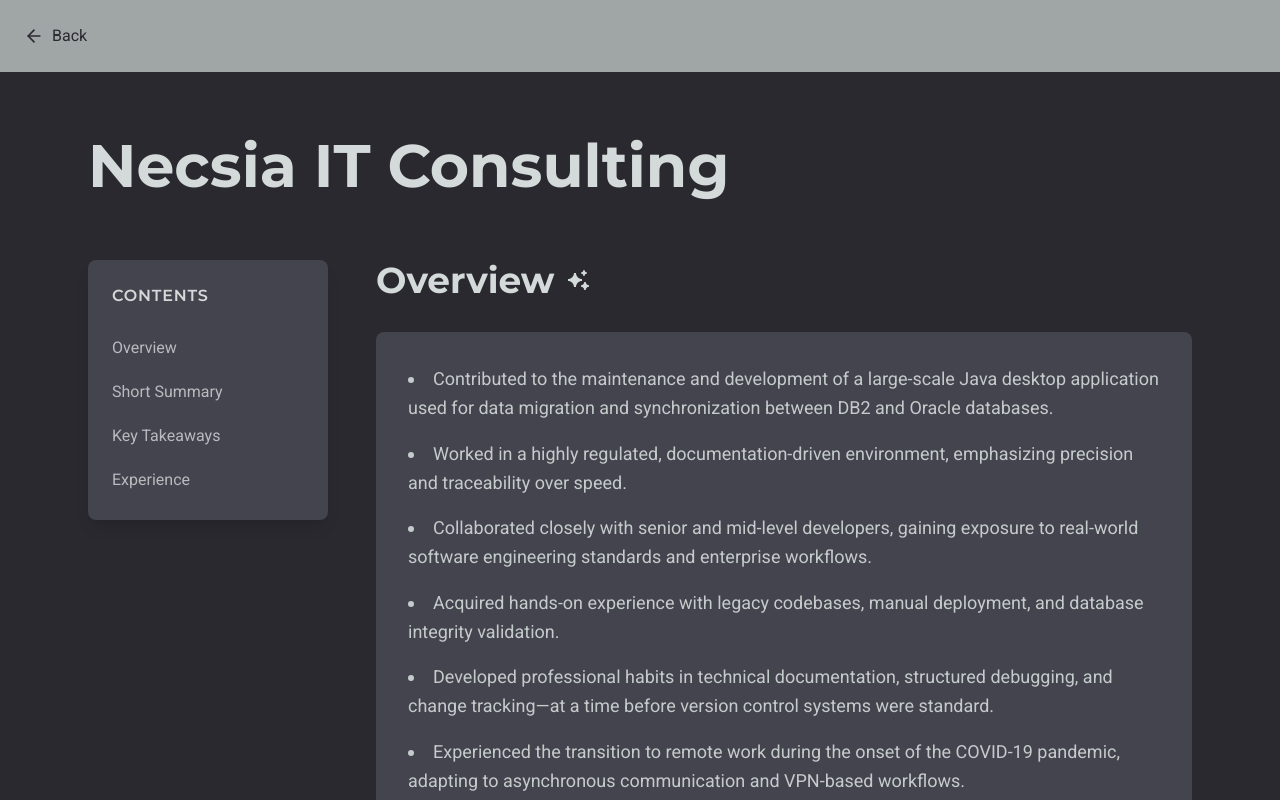
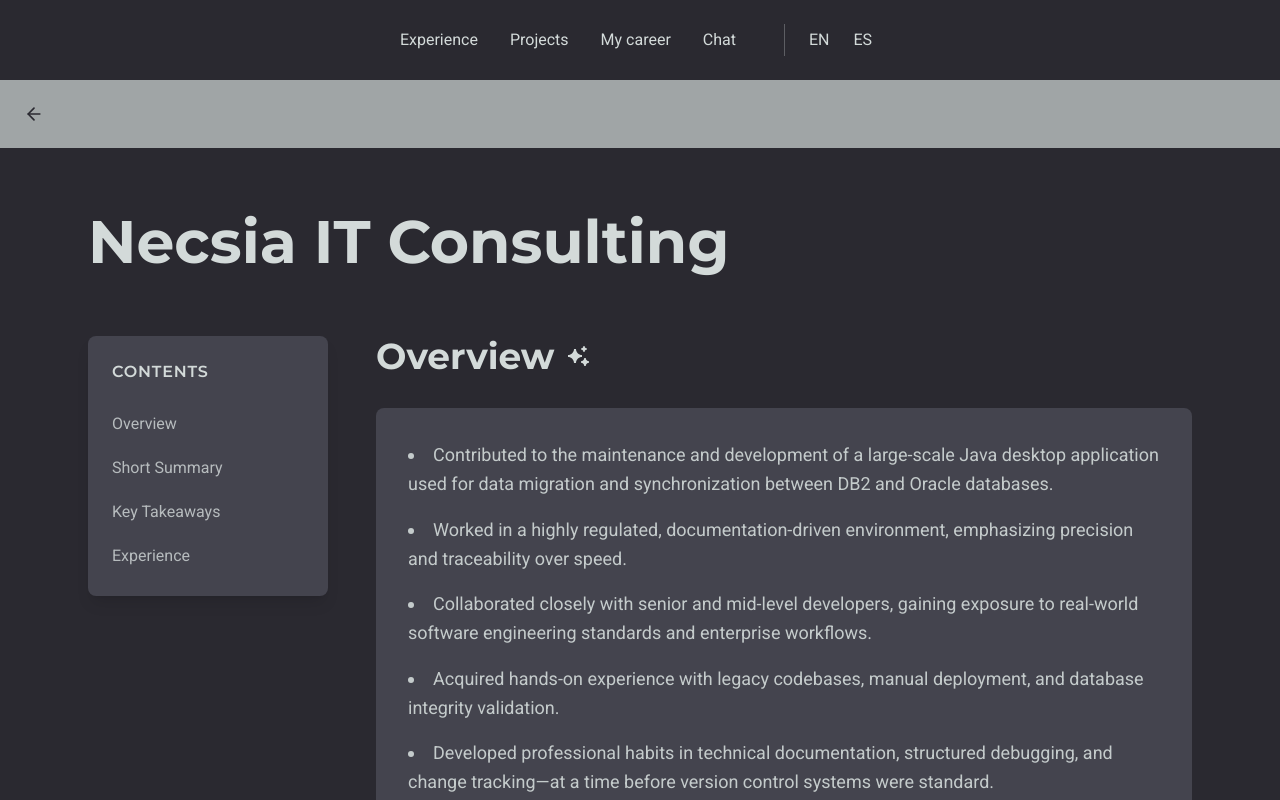
Before and after one commit to danngalann/portfolio, a Next.js app: page /experience/necsia in a window 1280 px wide. Shown: the top 800 px of the page. Built offline with nearby package versions, Linux system fonts and the light colour scheme.

Commit message:
Refactor components to receive lang

```diff
--- a/app/ui/back-button.tsx
+++ b/app/ui/back-button.tsx
@@ -3,18 +3,23 @@
 import Link from "next/link";
 import { LuArrowLeft } from "react-icons/lu";
 
-export default function BackButton() {
+type BackButtonProps = {
+  lang: string;
+  text: string;
+};
+
+export default function BackButton({ lang, text }: BackButtonProps) {
   return (
     <nav className="sticky top-0 z-50 bg-foreground/70 backdrop-blur-md text-background">
       <div className="p-6">
         <Link
-          href="/"
+          href={`/${lang}`}
           className="flex items-center gap-2 relative group transition-all duration-300 hover:gap-3"
           aria-label="Go back"
         >
           <LuArrowLeft className="w-5 h-5" />
           <span className="relative">
-            Back
+            {text}
             <span className="absolute -bottom-1 left-0 w-0 h-0.5 bg-current transition-all duration-300 group-hover:w-full"></span>
           </span>
         </Link>
--- a/app/ui/experience/experience.tsx
+++ b/app/ui/experience/experience.tsx
@@ -1,15 +1,28 @@
 import { Job } from "@/app/lib/definitions";
 import ExperienceItem from "./experience-item";
 
-export default function Experience() {
+type ExperienceProps = {
+  title: string;
+  jobs: {
+    title: string;
+    company: string;
+    description: string;
+  }[];
+  lang: string;
+};
+
+export default function Experience({
+  title,
+  jobs: jobsDict,
+  lang,
+}: ExperienceProps) {
   const jobs: Job[] = [
     {
-      title: "Full Stack & AI Developer",
-      company: "Delectatech",
+      title: jobsDict[0].title,
+      company: jobsDict[0].company,
       startDate: new Date(2023, 1, 1),
       endDate: null,
-      description:
-        "Handled backend and frontend development with testing. Implemented GenAI and deep learning solutions. Managed VPS infrastructure and CI/CD pipelines with service containers.",
+      description: jobsDict[0].description,
       tags: [
         "TypeScript",
         "React",
@@ -30,12 +43,11 @@
       slug: "delectatech",
     },
     {
-      title: "Full Stack Developer",
-      company: "Perception",
+      title: jobsDict[1].title,
+      company: jobsDict[1].company,
       startDate: new Date(2020, 8, 1),
       endDate: new Date(2022, 11, 31),
-      description:
-        "Developed full stack applications with modern PHP frameworks and React. Managed databases and caching systems, containerized environments, CI pipelines, and server infrastructure.",
+      description: jobsDict[1].description,
       tags: [
         "PHP",
         "Symfony",
@@ -54,12 +66,11 @@
       slug: "perception",
     },
     {
-      title: "Java Developer",
-      company: "Necsia IT Consulting",
+      title: jobsDict[2].title,
+      company: jobsDict[2].company,
       startDate: new Date(2019, 4, 1),
       endDate: new Date(2020, 3, 30),
-      description:
-        "Developed and maintained a Java application for Agbar, handling large amounts of data in DB2 and MySQL and providing seamless migration and integration between the two database systems.",
+      description: jobsDict[2].description,
       tags: ["Java", "MySQL", "DB2", "SQL", "Eclipse"],
       slug: "necsia",
     },
@@ -71,11 +82,11 @@
       className="flex flex-col items-center justify-center"
     >
       <h1 id="experience-header" className="text-5xl uppercase mb-16">
-        Experience
+        {title}
       </h1>
       <div className="flex flex-col gap-[16vw] md:gap-[3vw]">
         {jobs.map((job) => (
-          <ExperienceItem key={job.slug} job={job} />
+          <ExperienceItem key={job.slug} job={job} lang={lang} />
         ))}
       </div>
     </section>
--- a/app/ui/navbar.tsx
+++ b/app/ui/navbar.tsx
@@ -2,18 +2,30 @@
 
 import Link from "next/link";
 import { useInView } from "react-intersection-observer";
-import { usePathname } from "next/navigation";
+import { usePathname, useRouter } from "next/navigation";
 import { useState, useEffect } from "react";
+import { type Locale } from "@/dictionaries";
 
-export default function Navbar() {
+type NavbarProps = {
+  lang: Locale;
+  labels?: {
+    experience: string;
+    projects: string;
+    myCareer: string;
+    chat: string;
+  };
+};
+
+export default function Navbar({ lang, labels }: NavbarProps) {
   const { ref, inView } = useInView({
     threshold: 0,
     initialInView: true,
   });
   const pathname = usePathname();
+  const router = useRouter();
   const [isDrawerOpen, setIsDrawerOpen] = useState(false);
 
-  const hideOnPaths = ["/career", "/experience"];
+  const hideOnPaths = [`/${lang}/career`, `/${lang}/experience`];
 
   // Prevent body scroll when drawer is open
   useEffect(() => {
@@ -28,16 +40,33 @@
   }, [isDrawerOpen]);
 
   // Hide navbar on experience detail pages
-  if (hideOnPaths.some((path) => pathname.startsWith(path))) {
+  if (pathname && hideOnPaths.some((path) => pathname.startsWith(path))) {
     return null;
   }
 
+  const defaultLabels = {
+    experience: "Experience",
+    projects: "Projects",
+    myCareer: "My career",
+    chat: "Chat",
+  };
+
+  const navLabels = labels || defaultLabels;
+
   const navLinks = [
-    { href: "/#experience-section", label: "Experience" },
-    { href: "/#projects-section", label: "Projects" },
-    { href: "/career", label: "My career" },
-    { href: "/chat", label: "Chat" },
+    { href: `/${lang}#experience-section`, label: navLabels.experience },
+    { href: `/${lang}#projects-section`, label: navLabels.projects },
+    { href: `/${lang}/career`, label: navLabels.myCareer },
+    { href: `/${lang}/chat`, label: navLabels.chat },
   ];
+
+  const handleLanguageChange = (newLang: Locale) => {
+    if (!pathname) return;
+
+    // Replace current language in pathname with new language
+    const newPathname = pathname.replace(`/${lang}`, `/${newLang}`);
+    router.push(newPathname);
+  };
 
   return (
     <>
@@ -51,7 +80,8 @@
         }`}
       >
         {/* Desktop navigation */}
-        <ul className="hidden md:flex gap-8 p-6 justify-center">
+        <div className="hidden md:flex gap-8 p-6 justify-center items-center">
+          <ul className="flex gap-8">
             {navLinks.map((link) => (
               <li key={link.href}>
                 <Link href={link.href} className="relative group">
@@ -63,6 +93,33 @@
               </li>
             ))}
           </ul>
+
+          {/* Language switcher */}
+          <div className="flex gap-2 ml-4 pl-4 border-l border-current/30">
+            <button
+              onClick={() => handleLanguageChange("en")}
+              className={`px-2 py-1 rounded transition-all ${
+                lang === "en"
+                  ? "bg-current/20 font-semibold"
+                  : "hover:bg-current/10"
+              }`}
+              aria-label="Switch to English"
+            >
+              EN
+            </button>
+            <button
+              onClick={() => handleLanguageChange("es")}
+              className={`px-2 py-1 rounded transition-all ${
+                lang === "es"
+                  ? "bg-current/20 font-semibold"
+                  : "hover:bg-current/10"
+              }`}
+              aria-label="Switch to Spanish"
+            >
+              ES
+            </button>
+          </div>
+        </div>
 
         {/* Mobile navigation - Hamburger button */}
         <div className="md:hidden flex justify-end p-6">
@@ -119,6 +176,40 @@
               </Link>
             </li>
           ))}
+
+          {/* Language switcher - Mobile */}
+          <li className="pt-6 border-t border-current/30">
+            <div className="flex gap-2">
+              <button
+                onClick={() => {
+                  handleLanguageChange("en");
+                  setIsDrawerOpen(false);
+                }}
+                className={`flex-1 px-4 py-2 rounded transition-all ${
+                  lang === "en"
+                    ? "bg-current/20 font-semibold"
+                    : "bg-current/10"
+                }`}
+                aria-label="Switch to English"
+              >
+                EN
+              </button>
+              <button
+                onClick={() => {
+                  handleLanguageChange("es");
+                  setIsDrawerOpen(false);
+                }}
+                className={`flex-1 px-4 py-2 rounded transition-all ${
+                  lang === "es"
+                    ? "bg-current/20 font-semibold"
+                    : "bg-current/10"
+                }`}
+                aria-label="Switch to Spanish"
+              >
+                ES
+              </button>
+            </div>
+          </li>
         </ul>
       </div>
     </>
--- a/app/ui/projects/projects.tsx
+++ b/app/ui/projects/projects.tsx
@@ -1,47 +1,52 @@
 import { Project } from "@/app/lib/definitions";
 import ProjectCard from "./project-card";
 
-export default function Projects() {
+type ProjectsProps = {
+  title: string;
+  projects: {
+    title: string;
+    description: string;
+  }[];
+};
+
+export default function Projects({
+  title,
+  projects: projectsDict,
+}: ProjectsProps) {
   const projects: Project[] = [
     {
-      title: "SesameTime",
-      description:
-        "A little Chrome extension to aid in time management on flexible work schedules. Basically tells you when can you check out. I built it to help me and my coworkers with logistics.",
+      title: projectsDict[0].title,
+      description: projectsDict[0].description,
       link: "https://github.com/danngalann/sesametime",
       tags: ["JavaScript", "Chrome Extension", "Productivity"],
     },
     {
-      title: "AstroWeather",
-      description:
-        "A frontend to quickly check weather conditions for astrophotography. It'll show data from a custom backend I've kept private for privacy concerns. I built it to simplify planning astrophotography sessions.",
+      title: projectsDict[1].title,
+      description: projectsDict[1].description,
       link: "https://github.com/danngalann/astroweather_next",
       tags: ["React", "TypeScript", "Astrophotography"],
     },
     {
-      title: "Cluedo GPT",
-      description:
-        "An AI-powered version of the classic Cluedo game. A game master creates a mystery with custom characters, and players can interact with a chatbot to ask for clues and solve the case. I built it as an improvement to a team-building exercise we did at Delectatech.",
+      title: projectsDict[2].title,
+      description: projectsDict[2].description,
       link: "https://github.com/danngalann/cluedo-gpt",
       tags: ["Python", "PydanticAI", "LLMs", "AI"],
     },
     {
-      title: "Book Summarizer",
-      description:
-        "This originally named set of scripts will split a digital book into chapters, and pass each chapter through an LLM to get a structured summary. This tool allows me to quickly generate notes from non-fiction books so I can store them in Obsidian for reference.",
+      title: projectsDict[3].title,
+      description: projectsDict[3].description,
       link: "https://github.com/danngalann/llm-ebook-summarizer",
       tags: ["Python", "PydanticAI", "LLMs", "AI"],
     },
     {
-      title: "Panorama Horizon Maker",
-      description:
-        "Another small utility that can take a 360 image and help you generate an horizon file from it. This horizon file can then be used in astrophotography software to automate astronomy sessions.",
+      title: projectsDict[4].title,
+      description: projectsDict[4].description,
       link: "https://github.com/danngalann/panorama-horizon-maker",
       tags: ["Python", "Image Processing", "Astrophotography"],
     },
     {
-      title: "ArpDos",
-      description:
-        "A nasty little thing I wrote back when I was studing to prank my classmates. It will cut internet access to every computer on a network (or at least it did in 2019). I'm showcasing it here as evidence to my interest an knowledge in cybersecurity and network protocols.",
+      title: projectsDict[5].title,
+      description: projectsDict[5].description,
       link: "https://github.com/danngalann/arpdos",
       tags: ["Python", "Networking", "Cybersecurity"],
     },
@@ -52,7 +57,7 @@
       id="projects-section"
       className="flex flex-col items-center justify-center"
     >
-      <h1 className="text-5xl uppercase my-16">Projects</h1>
+      <h1 className="text-5xl uppercase my-16">{title}</h1>
       <div className="grid grid-cols-1 md:grid-cols-3 gap-4">
         {projects.map((project) => (
           <ProjectCard key={project.title} project={project} />
```
Also changed, not shown: app/ui/experience/experience-item.tsx (+8 -2 lines), app/ui/hero.tsx (+12 -13 lines). Lines whose indentation alone changed are shown as unchanged.
